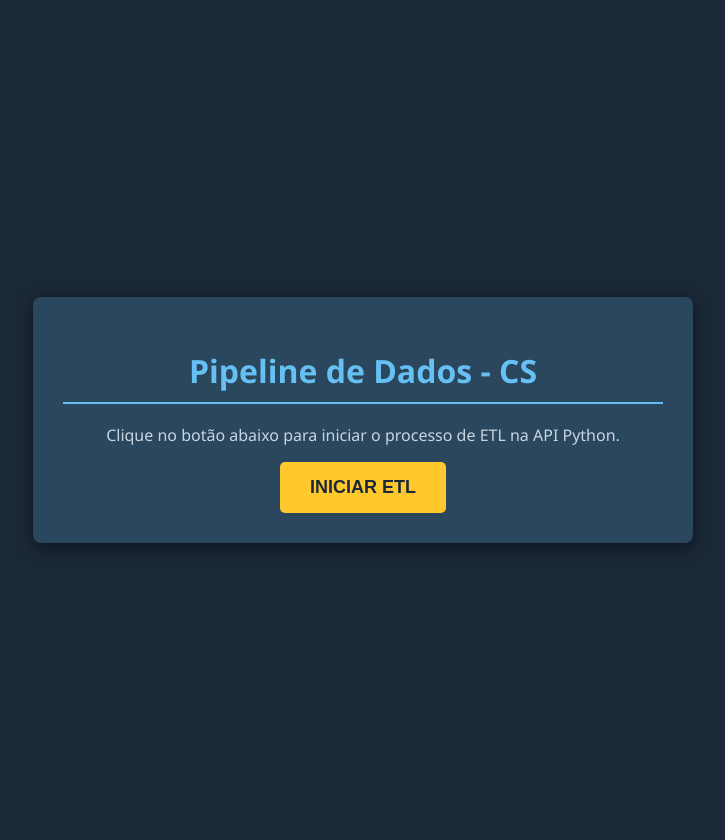
After one commit to GPetrolini/projeto-etl-cs, a PHP site: page /view.php in a window 1280 px wide. The commit adds this page. Shown: the whole page, without its empty margins (277-1002 px from the left). Run offline with PHP 8.4, Linux system fonts and the light colour scheme.

Commit message:
feat: Adiciona estrutura do projeto e conexão PHP-Python

```diff
--- /dev/null
+++ b/php/src/style.css
@@ -0,0 +1,65 @@
+
+body {
+    background-color: #1b2838;
+    color: #c7d5e0;
+    font-family: 'Segoe UI', Tahoma, Geneva, Verdana, sans-serif;
+    margin: 0;
+    padding: 20px;
+    display: flex;
+    justify-content: center;
+    align-items: center;
+    min-height: 100vh;
+}
+
+.container {
+    background-color: #2a475e;
+    border-radius: 8px;
+    padding: 30px;
+    box-shadow: 0 4px 15px rgba(0, 0, 0, 0.5);
+    width: 100%;
+    max-width: 600px;
+    text-align: center;
+}
+
+h1 {
+    color: #66c0f4;
+    border-bottom: 2px solid #66c0f4;
+    padding-bottom: 10px;
+    margin-bottom: 20px;
+}
+
+.btn {
+    background-color: #ffc82c;
+    color: #1b2838;
+    border: none;
+    padding: 15px 30px;
+    font-size: 18px;
+    font-weight: bold;
+    border-radius: 5px;
+    cursor: pointer;
+    transition: background-color 0.3s ease;
+    text-transform: uppercase;
+}
+
+.btn:hover {
+    background-color: #fada79;
+}
+
+.response-box {
+    margin-top: 30px;
+    padding: 20px;
+    border-radius: 5px;
+    font-family: 'Courier New', Courier, monospace;
+    text-align: left;
+    white-space: pre-wrap;
+}
+
+.response-success {
+    background-color: rgba(102, 192, 244, 0.1);
+    border: 1px solid #66c0f4;
+}
+
+.response-error {
+    background-color: rgba(255, 100, 100, 0.1);
+    border: 1px solid #ff6464;
+}
--- /dev/null
+++ b/php/src/view.php
@@ -0,0 +1,26 @@
+<!DOCTYPE html>
+<html lang="pt-br">
+<head>
+    <meta charset="UTF-8">
+    <meta name="viewport" content="width=device-width, initial-scale=1.0">
+    <title>Painel de Controle - ETL CS</title>
+    <link rel="stylesheet" href="style.css">
+</head>
+<body>
+    <div class="container">
+        <h1>Pipeline de Dados - CS</h1>
+        <p>Clique no botão abaixo para iniciar o processo de ETL na API Python.</p>
+
+        <form action="index.php" method="post">
+            <button type="submit" class="btn">Iniciar ETL</button>
+        </form>
+
+        <?php if (isset($api_response_message)): ?>
+            <div class="response-box <?php echo $status_class; ?>">
+                <p><strong>Status da Operação:</strong></p>
+                <pre><?php echo $api_response_message; ?></pre>
+            </div>
+        <?php endif; ?>
+    </div>
+</body>
+</html>
```
Also changed, not shown: docker-compose.yml (+4 -6 lines), php/src/index.php (+32 -3 lines), 3 other files.
